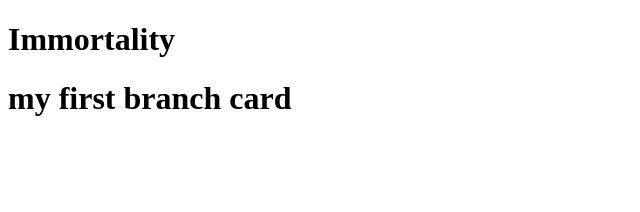
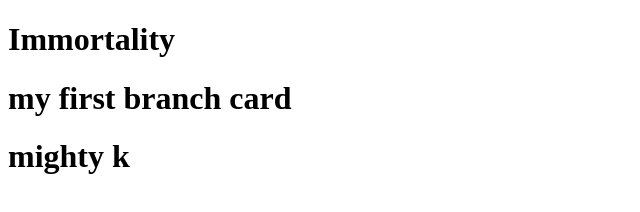
Before and after one commit to amakah-b/splash, a plain HTML site: page splash/index.html in a window 1280 px wide. Shown: the whole page, without its empty margins (0-640 px from the left). Drawn offline with Linux system fonts and the light colour scheme.

Commit message:
added an actual file to olive

```diff
--- a/splash/index.html
+++ b/splash/index.html
@@ -9,5 +9,6 @@
 <body>
  <h1>Immortality</h1>
  <h1>my first branch card</h1>
+ <h1>mighty k</h1>
 </body>
 </html>
```
